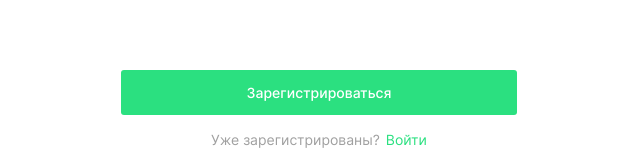
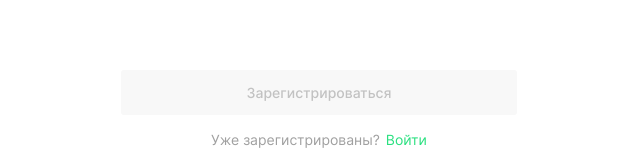
Before and after one commit to GalinaKhusnutdinova/movies-explorer-frontend, a React (Create React App) app: page /signup in a window 1280 px wide. Shown: the part 534-699 px from the top of the page, without its empty margins (321-961 px from the left). Built offline with nearby package versions, Linux system fonts and the light colour scheme; no server answers.

Commit message:
feat: обновление страницы

```diff
--- a/src/components/App/App.jsx
+++ b/src/components/App/App.jsx
@@ -20,12 +20,6 @@ import { CurrentUserContext } from "../../context/CurrentUserContext";
 import ProtectedRoute from "../ProtectedRoute.jsx";
 
 function App() {
-  // const inintialSearchResult = localStorage.getItem("filterMoviesCheckbox")
-  //   ? JSON.parse(localStorage.getItem("filterMoviesCheckbox"))
-  //   : !localStorage.getItem("filmsFilter")
-  //   ? []
-  //   : JSON.parse(localStorage.getItem("filmsFilter"));
-  const [filterMoviesCheckbox, setFilterMoviesCheckbox] = useState([]);
   let inintialSearchResult = localStorage.getItem("filmsFilter")
     ? JSON.parse(localStorage.getItem("filmsFilter"))
     : [];
@@ -35,21 +29,12 @@ function App() {
     JSON.parse(localStorage.getItem("filterMoviesCheckbox")) &&
     JSON.parse(localStorage.getItem("checkboxStatusMovies"))
   ) {
-    console.log("inintialSearchResult: ", inintialSearchResult);
-    console.log(
-      'JSON.parse(localStorage.getItem("filterMoviesCheckbox")): ',
-      JSON.parse(localStorage.getItem("filterMoviesCheckbox"))
-    );
-    console.log(
-      "checkboxStatusMovies: ",
-      JSON.parse(localStorage.getItem("checkboxStatusMovies"))
-    );
-
     inintialSearchResult = inintialSearchResult.filter((item) => {
       return item.duration <= 40;
     });
   }
 
+  const [filterMoviesCheckbox, setFilterMoviesCheckbox] = useState([]);
   const [isHeaderAuthOpen, setIsHeaderAuthOpen] = useState(false);
   const [currentUser, setCurrentUser] = useState({});
   const [movies, setMovies] = useState([]);
@@ -70,18 +55,14 @@ function App() {
   const [buttonMoviesMore, setButtonMoviesMore] = useState(false);
   const [savedMovies, setSavedMovies] = useState([]);
   const [filmsSaveFilter, setFilmsSaveFilter] = useState([]);
+  const [checkboxStatusSavedMovies, setCheckboxStatusSavedMovies] = useState(false);
   const [checkboxStatusMovies, setCheckboxStatusMovies] = useState(
     localStorage.getItem("checkboxStatusMovies")
       ? JSON.parse(localStorage.getItem("checkboxStatusMovies"))
       : ""
   );
-  const [checkboxStatusSavedMovies, setCheckboxStatusSavedMovies] =
-    useState(false);
 
-  console.log("inintialSearchResult: ", inintialSearchResult);
-  console.log("filterMoviesCheckbox: ", filterMoviesCheckbox);
 
-  console.log("loggedIn", loggedIn);
   useEffect(() => {
     const localLoginStatus = localStorage.getItem("loggedIn");
     setLoggedIn(localLoginStatus);
@@ -223,7 +204,7 @@ function App() {
       setFilterMessage("«Ничего не найдено»");
     } else {
       let serialObj = JSON.stringify(filmsFilter); //сериализуем obj
-    localStorage.setItem("filmsFilter", serialObj); //запишем его в хранилище по ключу
+      localStorage.setItem("filmsFilter", serialObj); //запишем его в хранилище по ключу
     }
 
     if (filmsFilter.length > 3) {
@@ -231,7 +212,6 @@ function App() {
     }
 
     setIsPreloaderOpen(false);
-
 
     let returnObj = JSON.parse(localStorage.getItem("filmsFilter")); //спарсим его обратно объект
 
@@ -251,8 +231,8 @@ function App() {
     let returnObj = localStorage.getItem("checkboxStatusMovies") === "true"; //спарсим его обратно объект
     setCheckboxStatusMovies(returnObj);
     filterMoviesCheckboxClick();
+
     console.log(checkboxStatusMovies);
-
 
     if (!checkboxStatusMovies) {
       setFilterMovies(filterMoviesCheckbox);
@@ -416,7 +396,7 @@ function App() {
     setLoggedIn(false);
     setUserData(null);
     setFilterMovies([]);
-    setCheckboxStatusMovies(false)
+    setCheckboxStatusMovies(false);
     localStorage.removeItem("movies");
     history.push("/signin");
     localStorage.clear();
--- a/src/components/FormBlock/FormBlock.css
+++ b/src/components/FormBlock/FormBlock.css
@@ -55,9 +55,7 @@
 }
 
 .register__item:focus {
-
-    border-bottom: 1px solid #2BE080;;
-
+    border-bottom: 1px solid #2be080;
 }
 
 .register__message {
@@ -74,16 +72,20 @@
     margin: 0;
     margin: 134px auto 16px;
     border-style: none;
-    background-color: #2be080;
     border-radius: 3px;
     width: 100%;
     max-width: 396px;
     height: 45px;
-    color: #ffffff;
+    color: #C2C2C2;
+    background-color: #F8F8F8;;
     text-align: center;
     font-weight: 500;
     font-size: 14px;
     line-height: 17px;
+}
+.register__save-button_non-disabled {
+    color: #ffffff;
+    background-color: #2be080;
 }
 
 .register__save-button_login {
--- a/src/components/FormBlock/FormBlock.jsx
+++ b/src/components/FormBlock/FormBlock.jsx
@@ -4,6 +4,7 @@ import Header from "../Header/Header";
 import TextMessage from "../TextMessage/TextMessage";
 
 export default function FormBlock(props) {
+  console.log(props.isValid)
   return (
     <>
       <Header name="register" />
@@ -25,8 +26,9 @@ export default function FormBlock(props) {
           />
 
           <button
+            disabled={props.disabled}
             type="submit"
-            className={`register__save-button register__save-button_${props.formName}`}
+            className={`register__save-button register__save-button_${props.formName} register__save-button_${props.isValid}`}
           >
             {props.buttonText}
           </button>
--- a/src/components/Login/Login.jsx
+++ b/src/components/Login/Login.jsx
@@ -2,10 +2,11 @@ import FromBlock from "../FormBlock/FormBlock";
 import "./Login.css";
 
 import { useFormWithValidation } from "../../hooks/form";
+import { useState } from "react";
 
 export default function Login(props) {
-  const { values, handleChange, errors } =
-    useFormWithValidation();
+  const { values, handleChange, errors, isValid } = useFormWithValidation();
+  const [disabled, setDisabled] = useState(true);
 
   const handleSubmit = (e) => {
     e.preventDefault();
@@ -15,6 +16,16 @@ export default function Login(props) {
       password: values.password,
     });
   };
+
+  function handleChange2(e) {
+    handleChange(e);
+
+    if (isValid) {
+      setDisabled(false);
+    } else {
+      setDisabled(true);
+    }
+  }
   return (
     <section className="register">
       <FromBlock
@@ -27,25 +38,23 @@ export default function Login(props) {
         handleSubmit={handleSubmit}
         isOpen={props.isOpen}
         message={props.message}
+        disabled={disabled}
+        isValid={disabled ? '' : 'non-disabled'}
       >
         <label className="register__label">
           E-mail
           <input
             className="register__item"
             name="email"
-            type="text"
+            type="email"
             id="email"
             required
             minLength="2"
             maxLength="40"
             value={values.email || ""}
-            onChange={handleChange}
+            onChange={handleChange2}
           />
-
-              <span className="register__message">
-                {errors.email}
-              </span>
-
+          <span className="register__message">{errors.email}</span>
         </label>
         <label className="register__label">
           Пароль
@@ -56,9 +65,9 @@ export default function Login(props) {
             id="password"
             required
             minLength="2"
-            maxLength="200"
+            maxLength="20"
             value={values.password || ""}
-            onChange={handleChange}
+            onChange={handleChange2}
           />
           <span className="register__message">{errors.password}</span>
         </label>
--- a/src/components/Register/Register.jsx
+++ b/src/components/Register/Register.jsx
@@ -2,15 +2,27 @@ import React from "react";
 import FromBlock from "../FormBlock/FormBlock";
 import "./Register.css";
 import { useFormWithValidation } from "../../hooks/form";
+import { useState } from "react";
 
 export default function Register(props) {
-  const { values, handleChange, errors } = useFormWithValidation();
+  const { values, handleChange, errors, isValid } = useFormWithValidation();
+  const [disabled, setDisabled] = useState(true);
 
   const handleSubmit = (e) => {
     e.preventDefault();
     let { name, email, password } = values;
     props.handleRegister({ name, email, password });
   };
+
+  function handleChange2(e) {
+    handleChange(e);
+
+    if (isValid) {
+      setDisabled(false);
+    } else {
+      setDisabled(true);
+    }
+  }
 
   return (
     <section className="register">
@@ -24,6 +36,8 @@ export default function Register(props) {
         handleSubmit={handleSubmit}
         isOpen={props.isOpen}
         message={props.message}
+        disabled={disabled}
+        isValid={disabled ? "" : "non-disabled"}
       >
         <label className="register__label">
           Имя
@@ -36,7 +50,7 @@ export default function Register(props) {
             minLength="2"
             maxLength="40"
             value={values.name || ""}
-            onChange={handleChange}
+            onChange={handleChange2}
           />
           <span className="register__message">{errors.name}</span>
         </label>
@@ -45,13 +59,13 @@ export default function Register(props) {
           <input
             className="register__item"
             name="email"
-            type="text"
+            type="email"
             id="email"
             required
             minLength="2"
             maxLength="40"
             value={values.email || ""}
-            onChange={handleChange}
+            onChange={handleChange2}
           />
           <span className="register__message">{errors.email}</span>
         </label>
@@ -64,9 +78,9 @@ export default function Register(props) {
             id="password"
             required
             minLength="2"
-            maxLength="200"
+            maxLength="20"
             value={values.password || ""}
-            onChange={handleChange}
+            onChange={handleChange2}
           />
           <span className="register__message">{errors.password}</span>
         </label>
```
